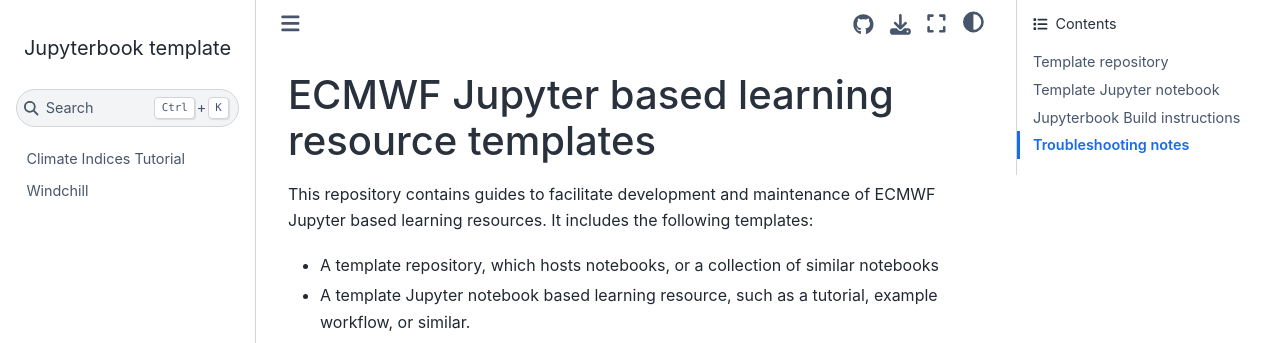
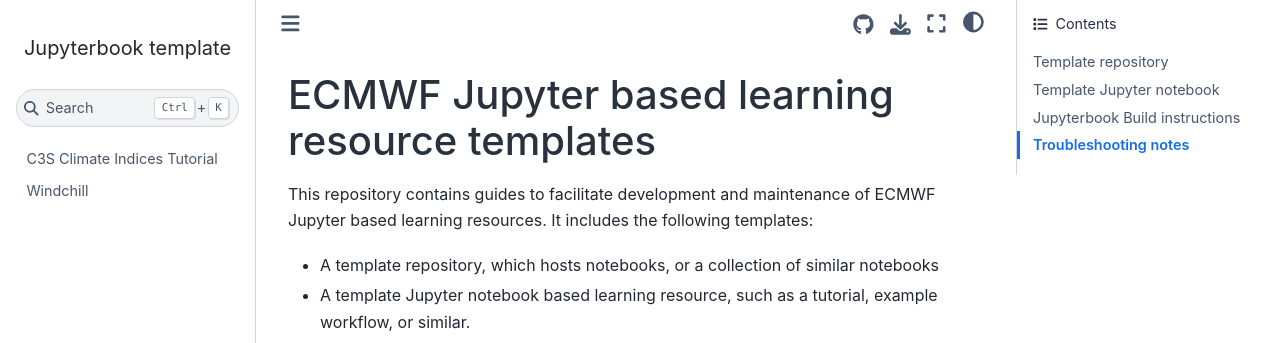
Before and after one commit to ecmwf-training/c3s-training-submodule-climate-indices, a Jupyter Book: the page built from README.md, in a window 1280 px wide. Shown: the top 343 px of the page. Built offline with Jupyter Book 1.0.4 settings and Sphinx 7.4.7 and the Sphinx Book theme 1.1.4, drawn with Linux system fonts in a browser that asks for light colours.

Commit message:
intro updated

```diff
--- a/intro.md
+++ b/intro.md
@@ -1,6 +1,6 @@
 ![logo](https://climate.copernicus.eu/sites/default/files/custom-uploads/branding/LogoLine_horizon_EC_Cop_ECMWF.png)
 
-# Climate Indices Tutorial
+# C3S Climate Indices Tutorial
 
 **PLEASE NOTE THAT THIS A DEVELOPMENT INSTANCE, THESE NOTE BOOKS ARE OFFICIALLY PUBLISHED ELSEWHERE**
 
@@ -11,7 +11,7 @@
 
 Climate indices are key metrics used to quantify various aspects of the climate system, providing insights into trends, patterns, and anomalies. This tutorial offers an introduction to climate indices, covering their definition, calculation methods, and interpretation.
 
-## [Windchill Index Calculation](./ci-windchill.ipynb)
+### Windchill Index Calculation
 
 This tutorial will demonstrate how to combine multiple variables of climate data to create an index. The example provided is of the wind speed index, but similar principles can be applied to many other types of single or multi-variable indices.
 
```
